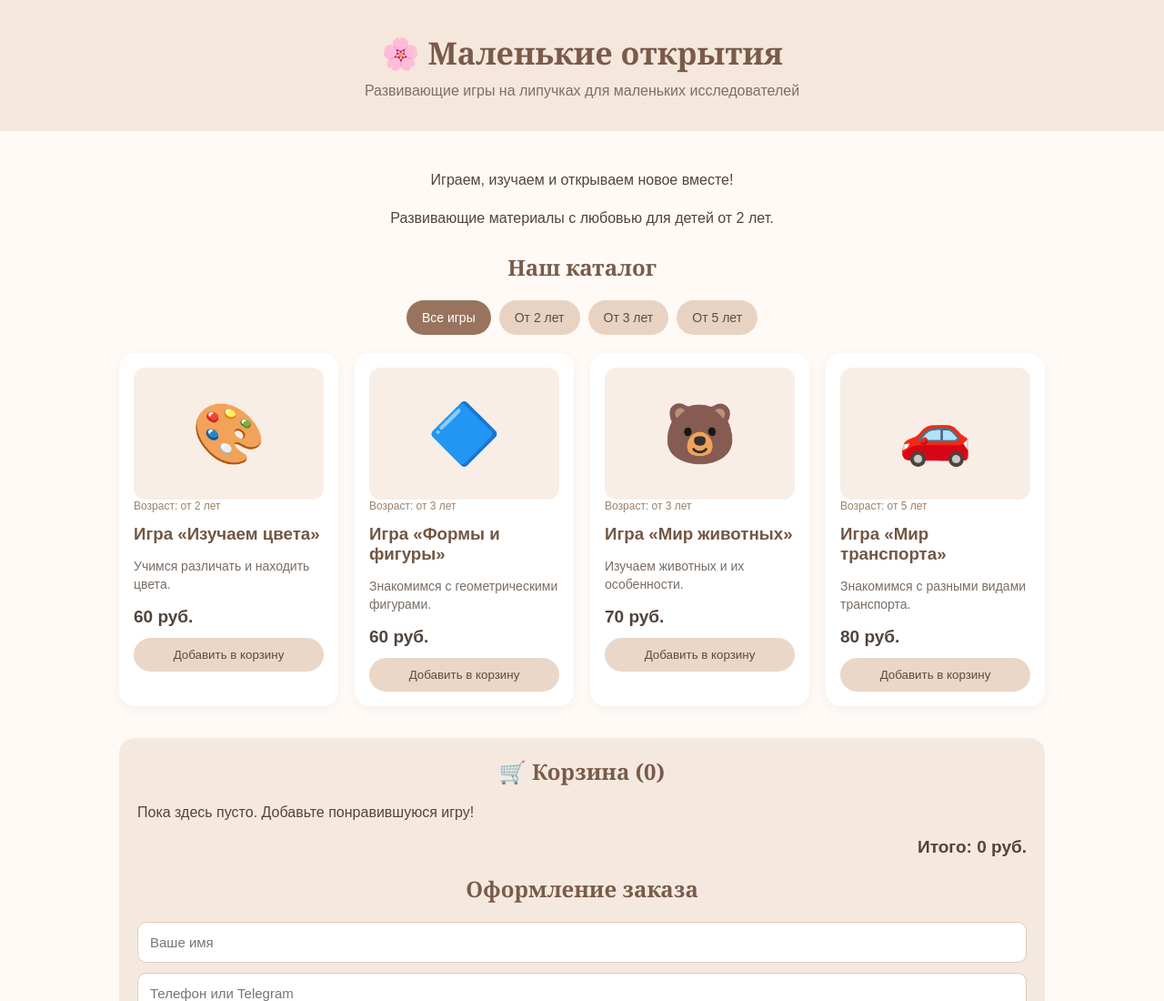
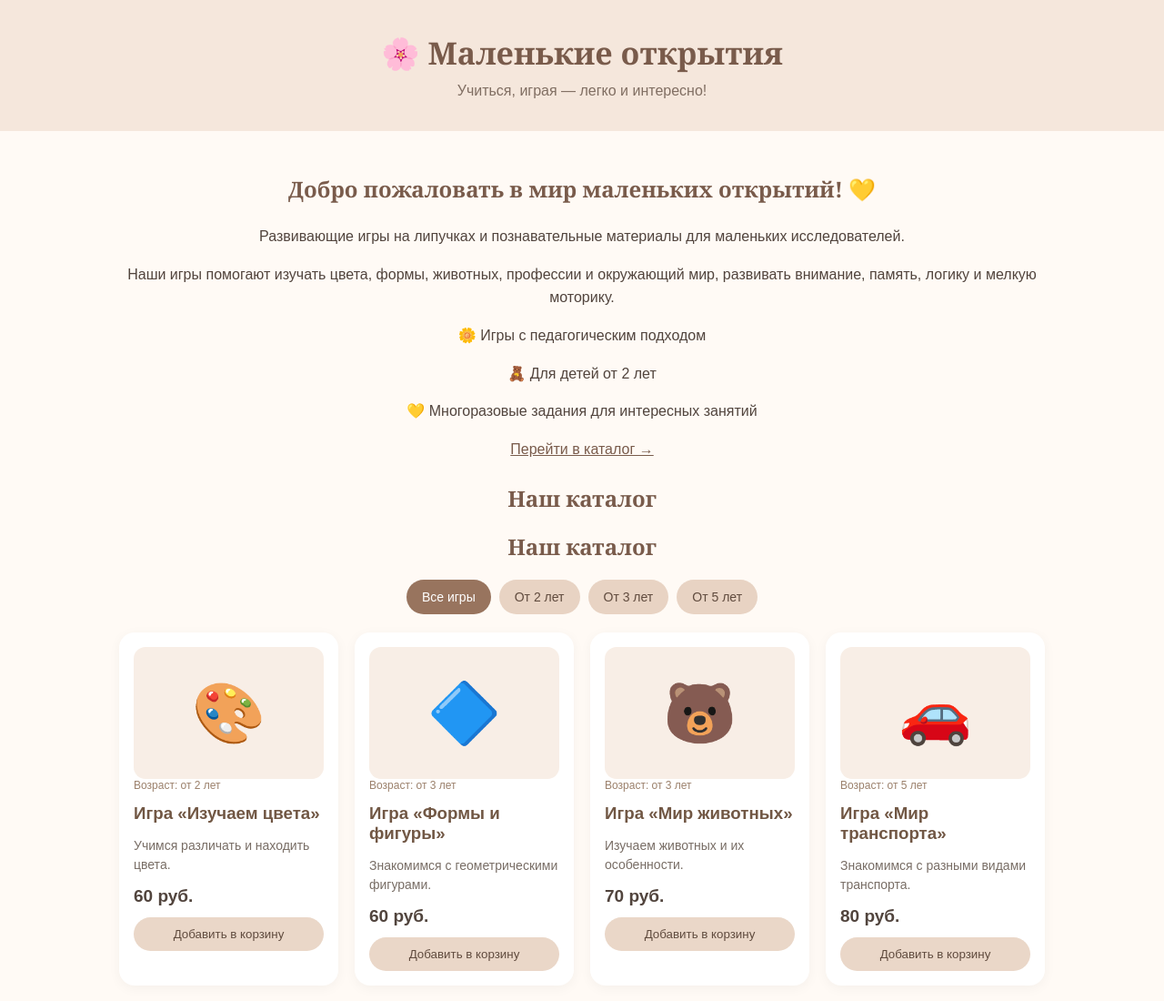
Before and after one commit to Anna230884/malenkie-otkrytiya, a website: page index.html in a window 1280 px wide. Shown: the top 1100 px of the page at 91% size. Drawn offline with Linux system fonts and the light colour scheme.

Commit message:
Update index.html

```diff
--- a/index.html
+++ b/index.html
@@ -88,7 +88,7 @@ a{color:#795b4b}
 
 <h1>🌸 Маленькие открытия</h1>
 
-<p>Развивающие игры на липучках для маленьких исследователей</p>
+<p class="subtitle">Учиться, играя — легко и интересно!</p>
 
 </header>
 
@@ -96,11 +96,23 @@ a{color:#795b4b}
 
 <div class="intro">
 
-<p>Играем, изучаем и открываем новое вместе!</p>
+<h2>Добро пожаловать в мир маленьких открытий! 💛</h2>
 
-<p>Развивающие материалы с любовью для детей от 2 лет.</p>
+<p>Развивающие игры на липучках и познавательные материалы для маленьких исследователей.</p>
+
+<p>Наши игры помогают изучать цвета, формы, животных, профессии и окружающий мир, развивать внимание, память, логику и мелкую моторику.</p>
+
+<p>🌼 Игры с педагогическим подходом</p>
+
+<p>🧸 Для детей от 2 лет</p>
+
+<p>💛 Многоразовые задания для интересных занятий</p>
+
+<a href="#catalog" class="catalog-button">Перейти в каталог →</a>
 
 </div>
+
+<h2 id="catalog">Наш каталог</h2>
 
 <h2>Наш каталог</h2>
 
```
